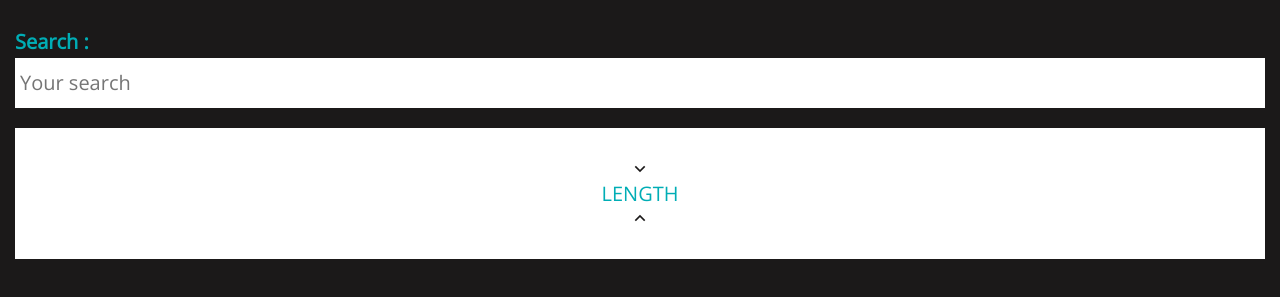
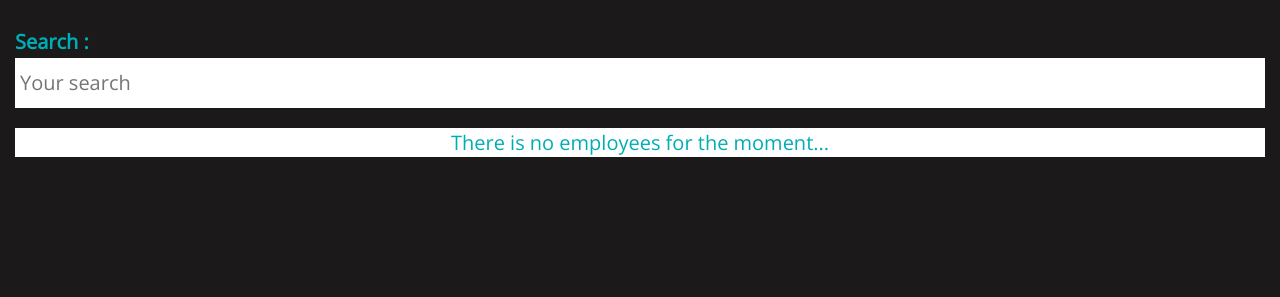
Before and after one commit to sebastien-d-me/Wealth-Health, a React app in the folder projet/: page /list in a window 1280 px wide. Shown: the part 241-538 px from the top of the page. Built offline with nearby package versions, Linux system fonts and the light colour scheme.

Commit message:
GH Pages + Verification du nombre d'employés

```diff
--- a/projet/package.json
+++ b/projet/package.json
@@ -1,11 +1,13 @@
 {
   "name": "projet",
   "version": "0.1.0",
+  "homepage": "https://sebastien-d-me.github.io/SebastienDelahaye_14_29062022/",
   "private": true,
   "dependencies": {
     "@testing-library/jest-dom": "^5.16.4",
     "@testing-library/react": "^13.3.0",
     "@testing-library/user-event": "^13.5.0",
+    "gh-pages": "^4.0.0",
     "react": "^18.2.0",
     "react-datepicker": "^4.8.0",
     "react-dom": "^18.2.0",
@@ -15,6 +17,8 @@
     "web-vitals": "^2.1.4"
   },
   "scripts": {
+    "predeploy": "npm run build",
+    "deploy": "gh-pages -d build",
     "start": "react-scripts start",
     "build": "react-scripts build",
     "test": "react-scripts test",
--- a/projet/public/index.html
+++ b/projet/public/index.html
@@ -2,7 +2,7 @@
 <html lang="fr">
   <head>
         <meta charset="utf-8" />
-        <link rel="icon" href="%PUBLIC_URL%/favicon.ico" />
+        <link rel="icon" href="%PUBLIC_URL%/logo192.png" />
         <meta name="description" content="Wealth Health"/>
         <meta name="theme-color" content="#000000" />
         <meta name="viewport" content="width=device-width, initial-scale=1" />
--- a/projet/src/components/DataTable/DataTable.js
+++ b/projet/src/components/DataTable/DataTable.js
@@ -84,8 +84,15 @@ function DataTable({data, nameData}) {
                     {/* Name of the properties */}
                     <thead className="data-table-head">
                         <tr className="data-table-row">
+                            {/* If there is no employees */}
                             {
-                                nameData.map((name, index) =>
+                                nameData.length === 0 &&
+                                <td className="">There is no employees for the moment...</td>
+                            }
+
+                            {/* If there is at least 1 employee */}
+                            {
+                                nameData.length !== 0 && nameData.map((name, index) =>
                                     <td className="data-table-sort" key={index}>
                                         <i className="data-table-sort-arrow ri-arrow-down-s-line" onClick={() => sortData("ASC", name)}></i>
                                         {name}
--- a/projet/src/pages/List/List.js
+++ b/projet/src/pages/List/List.js
@@ -7,6 +7,13 @@ function List() {
     // Employees list
     const employees = JSON.parse(localStorage.getItem("employees")) || [];
 
+    let employeesNameData;
+    if(employees.length !== 0) {
+        employeesNameData = Object.getOwnPropertyNames(employees[0]) || "";
+    } else {
+        employeesNameData = [];
+    }
+
 
     // Template
     return (
@@ -15,7 +22,7 @@ function List() {
             <PageTitle title="View current employee(s)" />
 
             {/* Table */}
-            <DataTable data={employees} nameData={Object.getOwnPropertyNames(employees[0] || "")} />
+            <DataTable data={employees} nameData={employeesNameData} />
         </>
     );
 }
```
Also changed, not shown: projet/public/favicon.ico (deleted), projet/public/logo192.png, projet/public/logo512.png, 1 other file.
